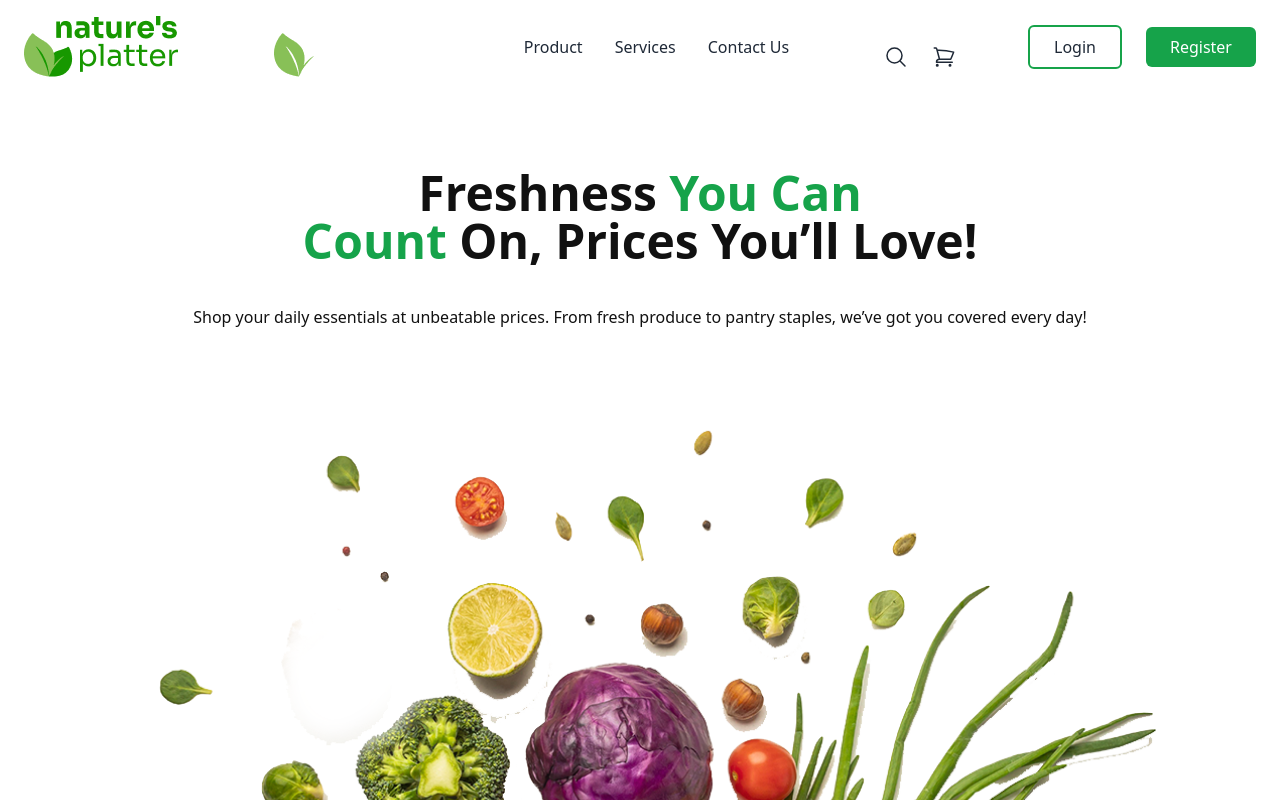
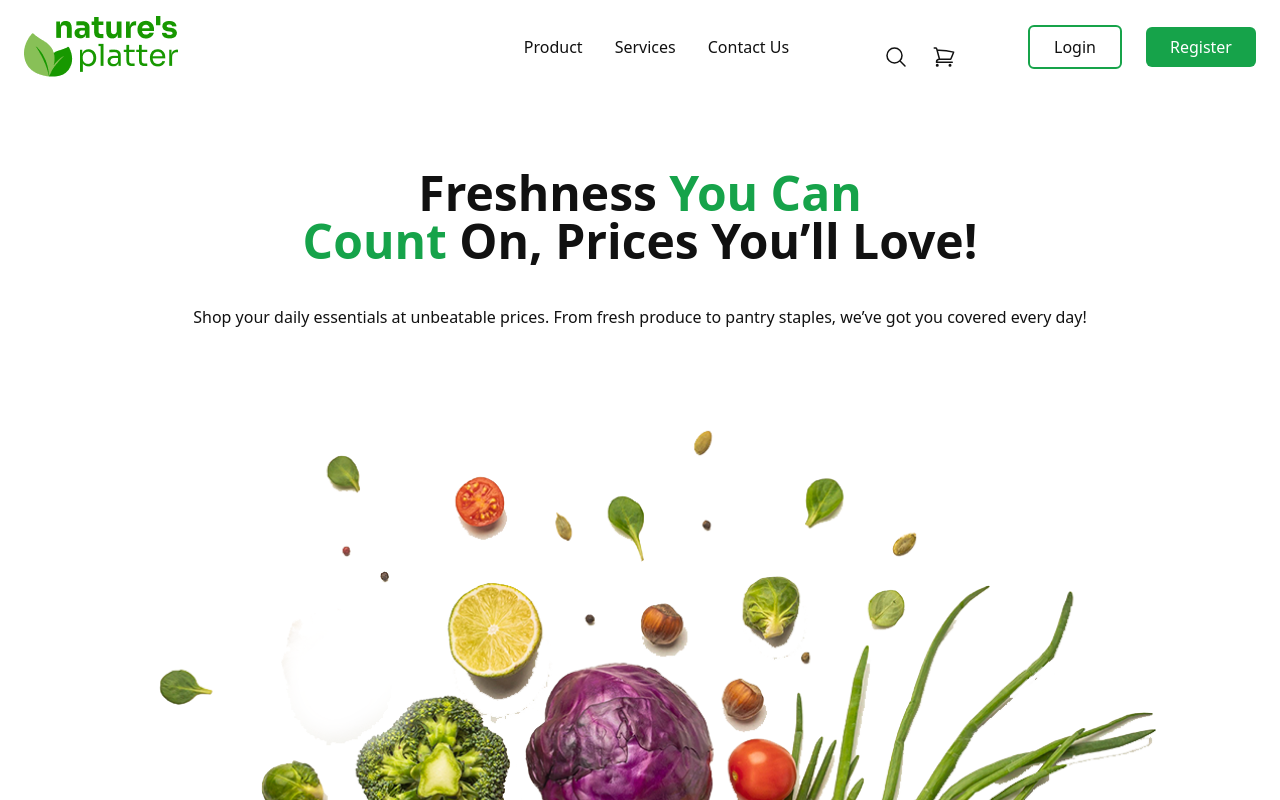
Before and after one commit to smmasum1570/assignment-nature-s-platter, a plain HTML site: page index.html in a window 1280 px wide. Shown: the top 800 px of the page. Drawn offline with nearby package versions, Linux system fonts and the light colour scheme.

Commit message:
ful code complyt

```diff
--- a/index.html
+++ b/index.html
@@ -41,15 +41,15 @@
         <div class="invisible md:visible md:block lg:block">
             <img src="./c2-assets/logo-header.png" alt="">
         </div>
-        <img src="./c2-assets/logo-footer.png" alt="" class="md:invisible:">
+        <img src="./c2-assets/logo-footer.png" alt="" class="md:invisible">
         <div>
-            <ul class="invisible md:visible flex gap-8">
+            <ul class="text-[#111111] invisible md:visible flex gap-8">
                 <li><a href="" class="">Product</a></li>
                 <li><a href="" class="">Services</a></li>
                 <li><a href="" class="">Contact Us</a></li>
             </ul>
         </div>
-        <div class="flex items-end gap-6">
+        <div class="text-[#111111] flex items-end gap-6">
             <div class="invisible md:visible flex justify-center gap-6">
                 <svg xmlns="http://www.w3.org/2000/svg" fill="none" viewBox="0 0 24 24" stroke-width="1.5"
                     stroke="currentColor" class="h-6 w-6">
```
